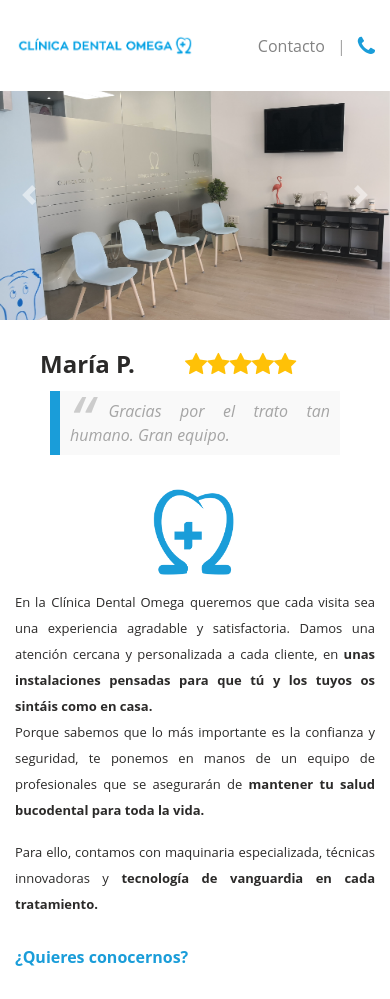
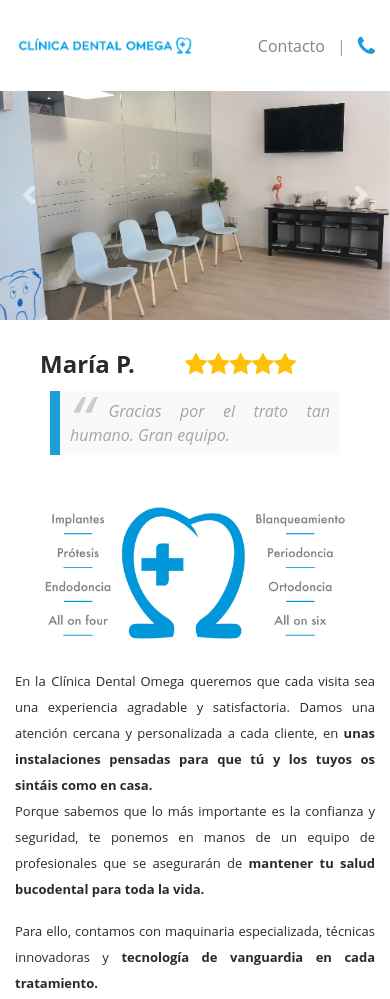
Before and after one commit to gabisrm/clinica-omega, a website: page public/static/index.html in a window 390 px wide. Shown: the top 999 px of the page. Drawn offline with Linux system fonts and the light colour scheme.

Commit message:
insertado nuevo logo

```diff
--- a/public/static/index.html
+++ b/public/static/index.html
@@ -170,7 +170,7 @@
 				<div class="row about_row row-eq-height">
 					<div class="col-lg-4">
 						<div class="logo">
-							<img id="intro_logo" src="images/icono_logo_clinica_dental_omega-11.png" alt="Clínica Dental Omega Logo Main">
+							<img id="intro_logo" src="images/Logo-clinica-medidas.jpg" alt="Clínica Dental Omega Logo Main">
 						</div>
 
 					</div>
--- a/public/static/styles/main_styles.css
+++ b/public/static/styles/main_styles.css
@@ -1755,7 +1755,7 @@ section
 }
 
 #intro_logo {
-	max-width:  70%; max-height:100%
+	max-width:  100%; max-height:100%
 }
 
 .box_text
--- a/public/static/styles/responsive.css
+++ b/public/static/styles/responsive.css
@@ -191,6 +191,7 @@
 	.footer_phone
 	{
 		margin-left: 80px;
+	}
 	/* }
 	.footer_links ul li:not(:last-child)
 	{
@@ -528,7 +529,7 @@
 	}
 
 	#intro_logo{
-		max-width: 30%;
+		max-width: 60%;
 
 	}
 
@@ -597,6 +598,11 @@
 	#carouselExampleSlidesOnly2 {
 		margin-left: 60px;
 		margin-right: 60px;
+	}
+
+	#intro_logo{
+		max-width: 75%;
+
 	}
 }
 
@@ -752,6 +758,10 @@
 		margin-left: 40px;
 		margin-right: 40px;
 	}
+
+	#intro_logo{
+		max-width: 95%;
+
 	}
 
-}
+	}
```
Also changed, not shown: public/static/contact.html (+1 -1 lines), public/static/dist/main.css, public/static/images/Logo-clinica-medidas.jpg (added).
